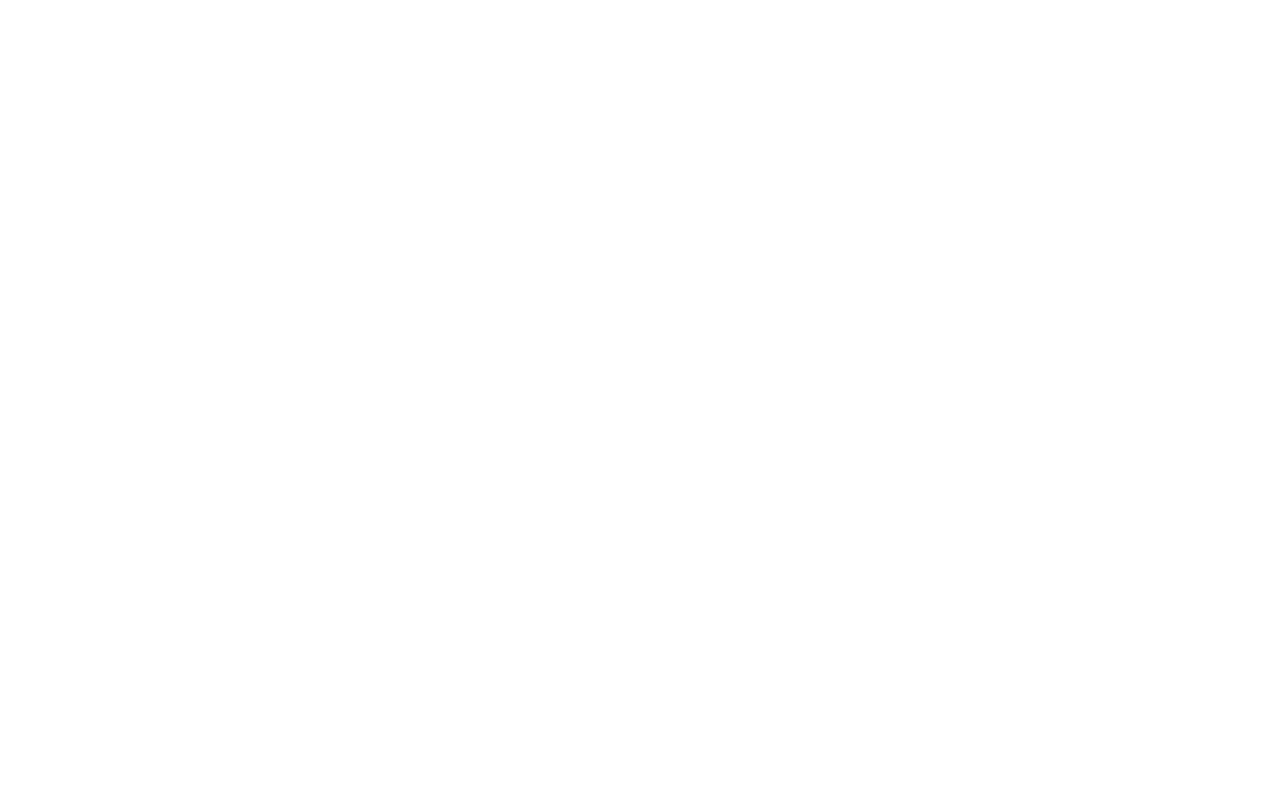
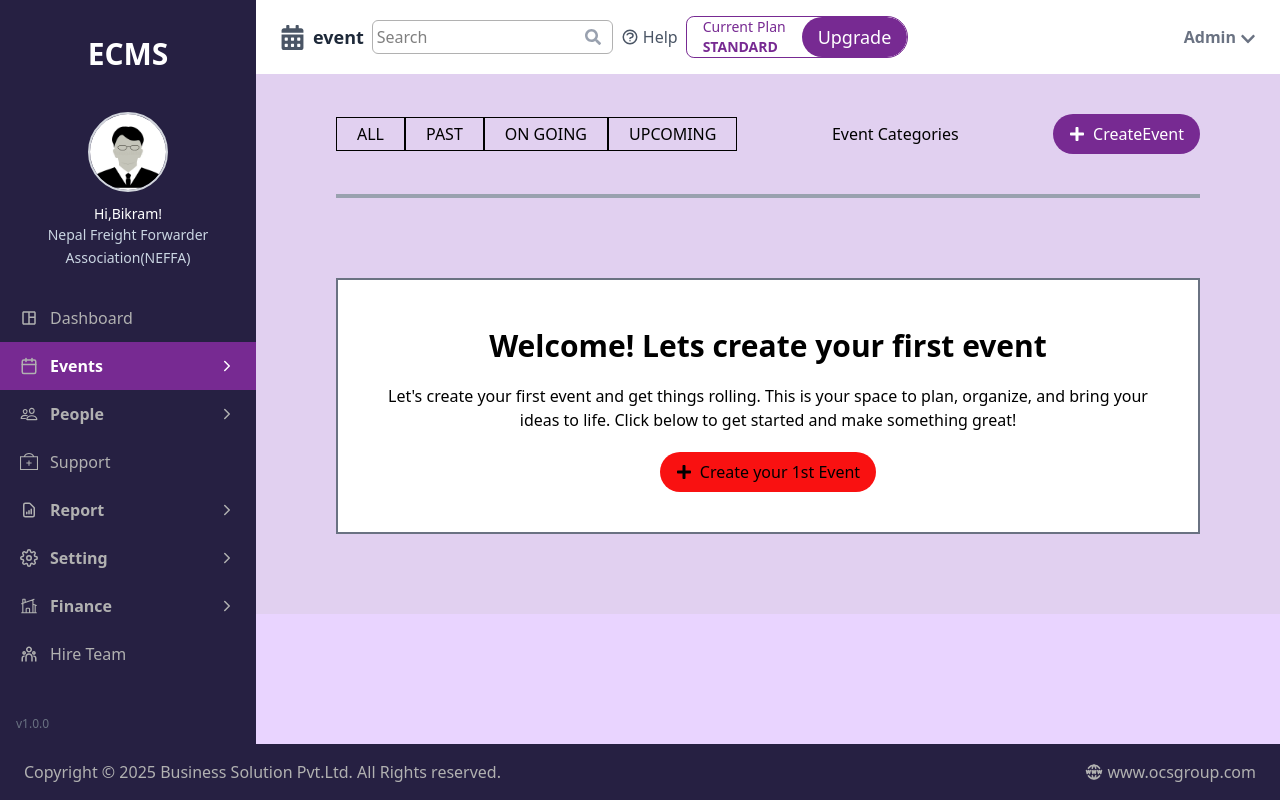
Before and after one commit to koiraladarwin/ecmsadminpage, a React (Vite) app: page /event in a window 1280 px wide. Before the commit this address had no page. Built offline with nearby package versions, Linux system fonts and the light colour scheme.

Commit message:
chore: typo

```diff
--- a/src/App.jsx
+++ b/src/App.jsx
@@ -33,9 +33,9 @@
         <Route path="settings/:settingId" element={<SettingsPage />} />
         <Route path="finance/:financeId" element={<FinancePage />} />
         <Route path="hireteam" element={<HireTeamPage />} />
-        <Route path="/events/event" element={<EventsPage/>} />
-        <Route path="/events/createvent" element={<CreateEventPage/>} />
-        <Route path="/events/category" element={<CategoryPage/>} />
+        <Route path="/event" element={<EventsPage/>} />
+        <Route path="/event/createvent" element={<CreateEventPage/>} />
+        <Route path="/event/category" element={<CategoryPage/>} />
 
       </Route>
     </Routes>
--- a/src/features/dashboard/components/SideBar.jsx
+++ b/src/features/dashboard/components/SideBar.jsx
@@ -67,33 +67,30 @@
 
         {/* events section */}
         <div>
-          <button
+          <NavLink
+            to="/event"
+            end
             onClick={() => handleOpen("events")}
-            className="flex items-center w-full px-5 py-3 font-semibold text-passive-text hover:bg-gray-100"
-          >
+            className={({ isActive }) =>
+              `flex items-center w-full px-5 py-3 font-semibold transition ${isActive
+                ? "bg-sidebar-hover text-active-text"
+                : "text-passive-text hover:bg-gray-100"
+              }`
+            }>
+
             <FiCalendar className="mr-3 text-passive-text" size={18} />
             Events
             <FiChevronRight
               className={`ml-auto transition-transform ${open == 'events' ? 'rotate-90' : ''}`}
               size={18}
             />
-          </button>
+          </NavLink>
 
           {/* events list */}
           {open == "events" && (
             <div className="flex flex-col py-2 space-y-1">
               <NavLink
-                to="/events/event"
-                className={({ isActive }) =>
-                  `ps-25 pe-5 py-2 transition ${isActive ? "bg-sidebar-hover font-semibold  text-active-text" : "text-passive-text hover:bg-gray-100"
-                  }`
-                }
-              >
-                My Events
-              </NavLink>
-
-              <NavLink
-                to="/events/category"
+                to="/event/category"
                 className={({ isActive }) =>
                   `ps-25 pe-5 py-2 transition ${isActive ? "bg-sidebar-hover font-semibold  text-active-text" : "text-passive-text hover:bg-gray-100"
                   }`
@@ -103,7 +100,7 @@
               </NavLink>
 
               <NavLink
-                to="/events/createvent"
+                to="/event/createvent"
                 className={({ isActive }) =>
                   `ps-25 pe-5 py-2 transition ${isActive ? "bg-sidebar-hover  font-semibold text-active-text" : "text-passive-text hover:bg-gray-100"
                   }`
@@ -113,7 +110,7 @@
               </NavLink>
 
               <NavLink
-                to="/events/session"
+                to="/event/session"
                 className={({ isActive }) =>
                   `ps-25 pe-5 py-2 transition ${isActive ? "bg-sidebar-hover  font-semibold text-active-text" : "text-passive-text hover:bg-gray-100"
                   }`
@@ -123,7 +120,7 @@
               </NavLink>
 
               <NavLink
-                to="/events/invitation"
+                to="/event/invitation"
                 className={({ isActive }) =>
                   `ps-25 pe-5 py-2 transition ${isActive ? "bg-sidebar-hover  font-semibold text-active-text" : "text-passive-text hover:bg-gray-100"
                   }`
@@ -163,7 +160,6 @@
               }`
             }
           >
-            {/* <button onClick={() => handleOpen("people")} className="flex items-center w-full px-5 py-3 font-semibold text-passive-text hover:bg-gray-100"> */}
             <IoPeopleOutline className="mr-3 text-passive-text" size={18} />
             People
             <FiChevronRight
@@ -171,7 +167,6 @@
               size={18}
             />
           </NavLink>
-          {/* </button> */}
         </div>
         {/* people list */}
         {
--- a/src/features/dashboard/event/EventsPage.jsx
+++ b/src/features/dashboard/event/EventsPage.jsx
@@ -29,7 +29,7 @@
               <span> Event Categories</span>
             </div>
 
-            <button className='bg-[#772a92] text-white px-4 py-2 rounded-3xl flex items-center gap-2'>
+            <button className='bg-primary text-white px-4 py-2 rounded-3xl flex items-center gap-2'>
               <FaPlus />
               CreateEvent
             </button>
@@ -45,7 +45,7 @@
               organize, and bring your ideas to life. Click below to get started and make something great!
             </p>
 
-            <Link to="/newevent">
+            <Link to="/createevent">
               <button className='flex items-center px-4 py-2 rounded-3xl gap-2 mt-5 mx-auto bg-[#f91111] '>
                 <FaPlus /> Create your 1st Event
               </button>
--- a/src/features/dashboard/event/NewEventPage.jsx
+++ b/src/features/dashboard/event/NewEventPage.jsx
@@ -106,7 +106,7 @@
             <textarea className='w-full border h-50'></textarea>
 
             <p className='mt-10 mb-10'>
-              By continuing you are agreeing to ECM's
+              By continuing you are agreeing to ECMS's
               <Link><span className="text-buttonred"> Terms & Conditions </span></Link>
               and
               <Link><span className="text-buttonred"> Privacy Policy</span></Link>.
--- a/src/index.css
+++ b/src/index.css
@@ -19,6 +19,9 @@
 }
 
 @theme {
+
+  --color-primary: #772A92;
+
   --color-sidebar-bg: #262042;
   --color-sidebar-hover: #772A92;
   --color-passive-text: #B1B1B1;
```
